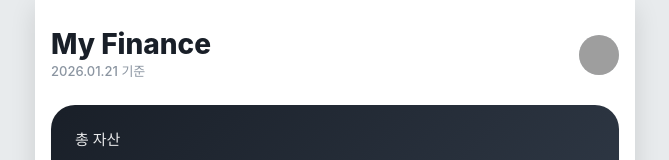
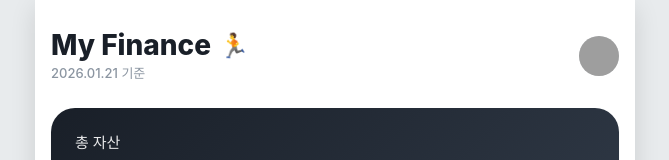
Before and after one commit to heekeunlee/my_finance_001, a React (Vite) app: page / in a window 1280 px wide. Shown: the top 160 px of the page, without its empty margins (305-974 px from the left). Built offline with nearby package versions, Linux system fonts and the light colour scheme; grey boxes are pictures that could not be loaded.

Commit message:
feat: Add animated running emoji

```diff
--- a/src/App.css
+++ b/src/App.css
@@ -102,3 +102,32 @@
   background-color: var(--color-border);
   margin: var(--spacing-lg) 0;
 }
+
+@keyframes run {
+  0% {
+    transform: translateY(0);
+  }
+
+  25% {
+    transform: translateY(-3px);
+  }
+
+  50% {
+    transform: translateY(0);
+  }
+
+  75% {
+    transform: translateY(-1px);
+  }
+
+  100% {
+    transform: translateY(0);
+  }
+}
+
+.running-emoji {
+  display: inline-block;
+  animation: run 1s infinite ease-in-out;
+  margin-left: 8px;
+  font-size: 24px;
+}
--- a/src/App.jsx
+++ b/src/App.jsx
@@ -13,7 +13,10 @@ function App() {
     <div className="container p-md">
       <header className="flex justify-between items-center" style={{ marginBottom: '24px', marginTop: '12px' }}>
         <div className="flex-col">
-          <h1 style={{ fontSize: '28px', fontWeight: 800, lineHeight: 1.2 }}>My Finance</h1>
+          <div className="flex items-center">
+            <h1 style={{ fontSize: '28px', fontWeight: 800, lineHeight: 1.2 }}>My Finance</h1>
+            <span className="running-emoji">🏃</span>
+          </div>
           <span style={{ fontSize: '13px', color: '#8B95A1', fontWeight: 500 }}>2026.01.21 기준</span>
         </div>
         <div style={{ width: 40, height: 40, borderRadius: '50%', background: '#E5E8EB', overflow: 'hidden' }}>
```
